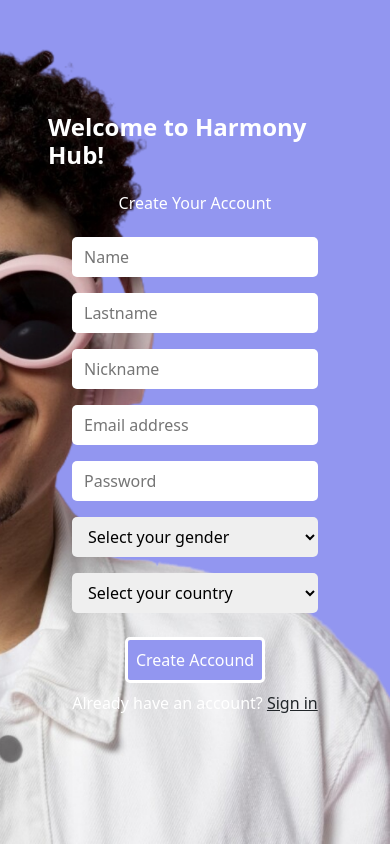
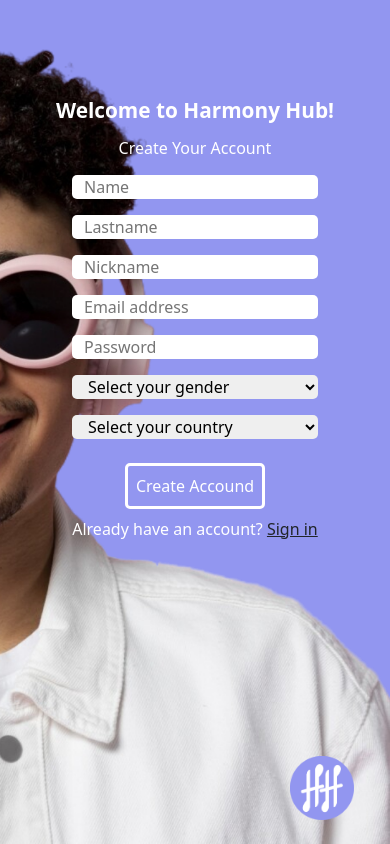
Before and after one commit to Cristian2499/harmonyhub, a React app: page /signup in a window 390 px wide. Built offline with nearby package versions, Linux system fonts and the light colour scheme; no server answers.

Commit message:
FIX: styles signup responsive

```diff
--- a/src/front/js/component/Signup.jsx
+++ b/src/front/js/component/Signup.jsx
@@ -1,9 +1,11 @@
 import React, { useContext, useState } from "react";
 import bgImage from "../../img/morenito.png";
 import "../../styles/signup.css";
+import 'animate.css';
 import { Context } from "../store/appContext";
 import { useNavigate } from "react-router-dom";
 import { Link } from "react-router-dom";
+import logoHarmonyHub from "../../img/logo_harmony_hub.png";
 
 const Signup = () => {
   const { store, actions } = useContext(Context);
@@ -54,12 +56,12 @@ const Signup = () => {
   };
 
   return (
-    <div className="body d-flex row vh-100 p-0 m-0" style={{ backgroundImage: `url(${bgImage})` }}>
+    <div className="body d-flex row vh-100 p-0 m-0 animate__animated animate__fadeIn" style={{ backgroundImage: `url(${bgImage})` }}>
 
       <div className="form-container flex-column text-white p-5  col-lg-6 align-content-center">
         <div className="d-flex container-fluid justify-content-center px-0 mx-0"><h2 className="welcome fw-bold">Welcome to Harmony Hub!</h2></div>
-        <div className="d-flex container-fluid justify-content-center px-0 mt-3"><h3 className="create">Create Your Account</h3></div>
-        <div className="form-content container mt-3">
+        <div className="d-flex container-fluid justify-content-center px-0 mt-2"><h3 className="create">Create Your Account</h3></div>
+        <div className="form-content container mt-2">
           <form className="d-flex row justify-content-around" onSubmit={handleSubmitRegister}>
             <div className="d-flex row gap-3 justify-content-between">
               <input
@@ -151,6 +153,9 @@ const Signup = () => {
           </div>
         </div>
       </div>
+      <div className="d-flex justify-content-end align-items-end">
+      <Link to="/"><img className="img-brand-signup me-4 mb-4" src={logoHarmonyHub} /></Link>
+      </div>
     </div>
   );
 };
--- a/src/front/styles/signup.css
+++ b/src/front/styles/signup.css
@@ -5,10 +5,8 @@
   background-repeat: no-repeat;
 }
 
-
-
 .welcome {
-  font-size: 1.5rem;
+  font-size: 1.3rem;
 }
 
 @media (min-width: 900px) {
@@ -42,6 +40,8 @@
   .select-register {
     justify-content: center;
     width: 100%;
+    height: 1.5rem;
+
   }
 }
 
@@ -69,3 +69,16 @@
 .btn-register:active {
   transform: scale(1);
 }
+
+.img-brand-signup{
+  width: 4em;
+  cursor: pointer;
+  transition: 0.3s;
+}
+.img-brand-signup:hover{
+  transform: scale(1.1);
+}
+
+.img-brand-signup:active{
+  transform: scale(1.0);
+}
```
